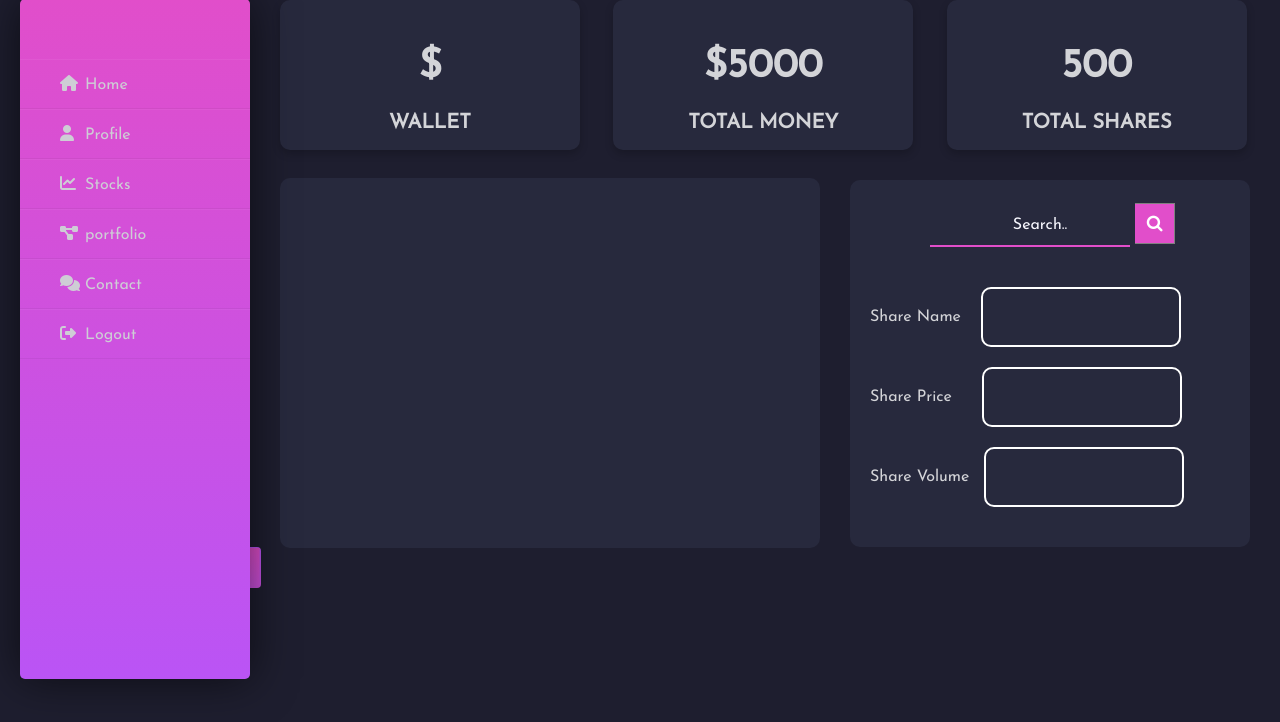
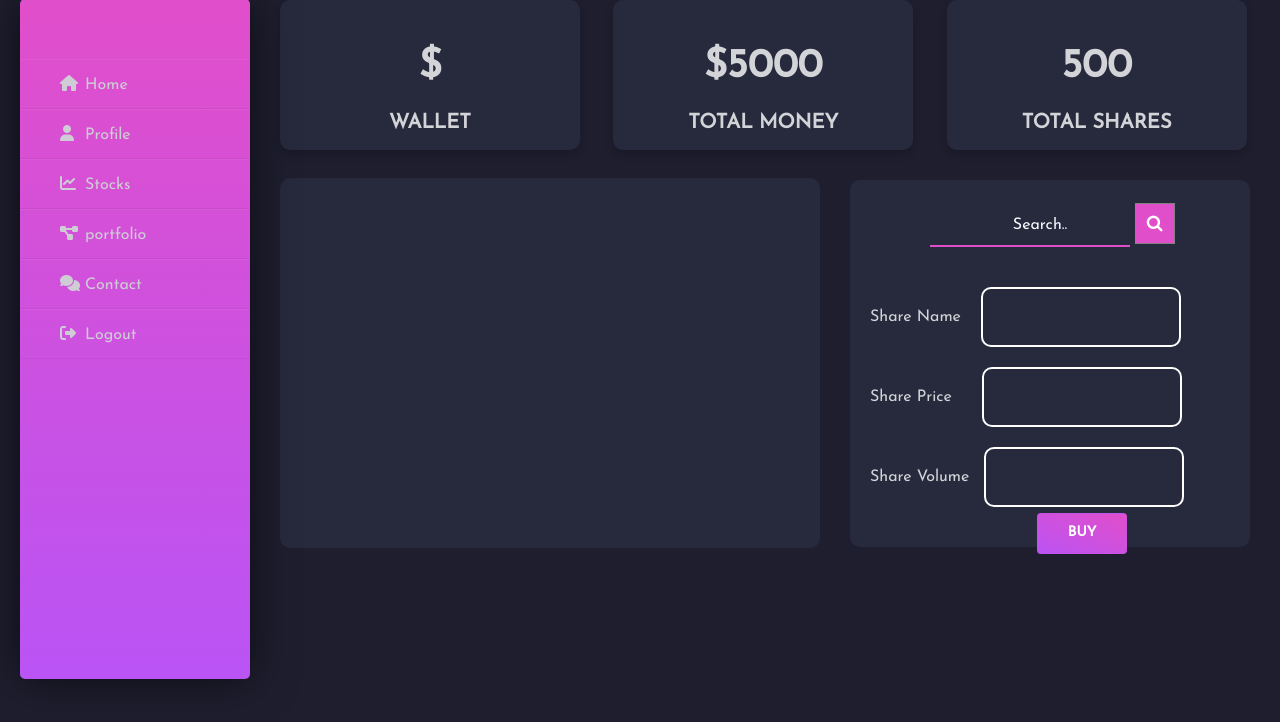
Before and after one commit to unais5/Investfly, a Flask app: template app/templates/dashboard.html in a window 1280 px wide. Shown: the part 58-780 px from the top of the page. Run offline with Flask 2, Linux system fonts and the light colour scheme; the template is opened without the code that fills it: values that come from a table or form of the project are taken from there, others are empty; some libraries are stand-ins or nearby versions.

Commit message:
Dashboard

```diff
--- a/app/Static/css/dashboard.css
+++ b/app/Static/css/dashboard.css
@@ -143,7 +143,7 @@ border: 2px solid white;
 
   .row1{
       margin-left: 280px;
-      margin-top: -410px;
+      margin-top: -385px;
   }
 
   .tab_body{
@@ -190,3 +190,8 @@ border: 2px solid white;
   box-shadow: none;
   color: #ffffff;
 }
+
+#myBtn{
+  margin-top: -45px;
+  margin-left: 81%;
+}
```
